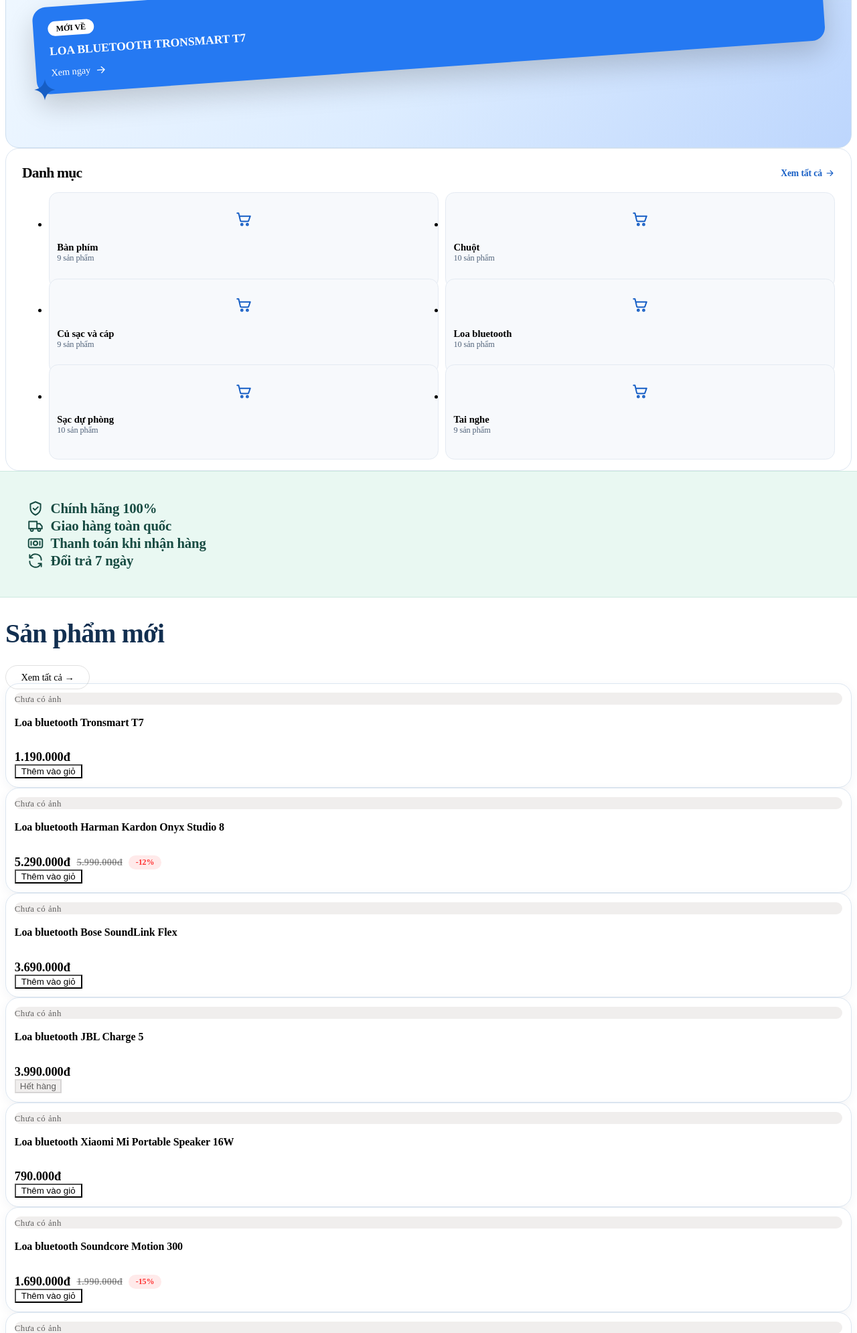
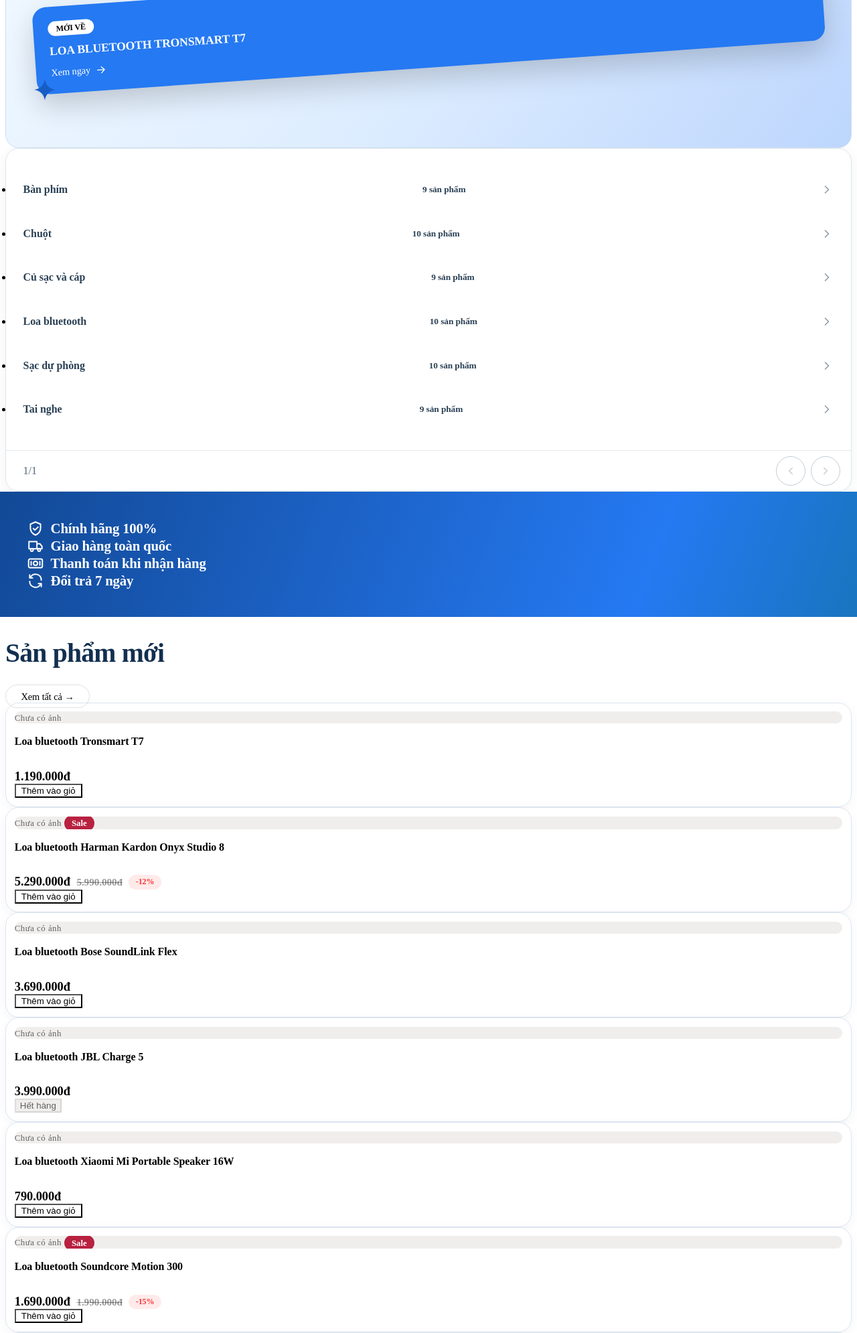
Before and after one commit to vietphubdp/cdtn2-10, a Laravel app: page / in a window 1280 px wide. Shown: the part 951-2941 px from the top of the page at 67% size. Run offline with Laravel 12, Linux system fonts and the light colour scheme; data comes from the database, SQL or seed files in the repository; style sheets or scripts are compiled from the project's sources; parts of the project's set-up code (start-up, migrations or seed data) failed here and were passed over.

Commit message:
feat(ui): hoàn thiện danh mục và nhãn khuyến mãi

```diff
--- a/app/Http/Controllers/HomeController.php
+++ b/app/Http/Controllers/HomeController.php
@@ -4,13 +4,14 @@ namespace App\Http\Controllers;
 
 use App\Models\Category;
 use App\Models\Product;
+use Illuminate\Http\Request;
 
 class HomeController extends Controller
 {
     /**
      * Trang chủ: SP mới, SP khuyến mãi (FR-03, T-08).
      */
-    public function index()
+    public function index(Request $request)
     {
         // Chỉ hiện SP đang bán (BR-02), mỗi khu tối đa 8 SP
         $newProducts = Product::active()->latest('id')->take(8)->get();
@@ -29,6 +30,11 @@ class HomeController extends Controller
             ->orderBy('name')
             ->get();
 
-        return view('shop.home', compact('newProducts', 'saleProducts', 'categories'));
+        $perPage = 6;
+        $categoryPages = max(1, (int) ceil($categories->count() / $perPage));
+        $categoryPage = min($categoryPages, max(1, $request->integer('danh-muc', 1)));
+        $visibleCategories = $categories->forPage($categoryPage, $perPage);
+
+        return view('shop.home', compact('newProducts', 'saleProducts', 'categories', 'visibleCategories', 'categoryPage', 'categoryPages'));
     }
 }
--- a/resources/css/app.css
+++ b/resources/css/app.css
@@ -10,6 +10,7 @@
 /* ---------- 1. Bảng màu & biến chung ---------- */
 :root {
     --ts-brand: #2579f2;
+    --ts-brand-gradient: linear-gradient(110deg, #124996, var(--ts-brand) 75%, #1875bf);
     --ts-brand-dark: #165ec5;
     --ts-brand-rgb: 37, 121, 242;
     --ts-ink: #17191e;
@@ -856,7 +857,7 @@ hr {
     margin-top: -5.5rem;
     padding: 2.25rem 2.5rem;
     border-radius: 20px;
-    background: linear-gradient(110deg, #124996, var(--ts-brand) 75%, #1875bf);
+    background: var(--ts-brand-gradient);
     color: #fff;
 }
 
@@ -1128,88 +1129,83 @@ hr {
 
 /* Khung danh mục cạnh banner */
 .category-box {
-    padding: clamp(1rem, 2vw, 1.5rem);
-    border: 1px solid #dce5f0;
-    border-radius: 20px;
     background: #fff;
-}
-
-.category-box-heading {
+    border: 1px solid #dce5eb;
+    border-radius: 1.25rem;
+    box-shadow: 0 5px 20px rgba(22, 52, 72, 0.06);
+    scroll-margin-top: 9rem;
+}
+
+.category-list { padding: 0.75rem 0.6rem; }
+
+@media (min-width: 992px) {
+    .category-box {
+        height: 100%;
+        display: flex;
+        flex-direction: column;
+    }
+
+    .category-list {
+        flex: 1;
+        display: flex;
+        flex-direction: column;
+        justify-content: space-around;
+    }
+}
+
+.category-row {
     display: flex;
     align-items: center;
     justify-content: space-between;
-    gap: 0.75rem;
-    margin-bottom: 1rem;
-}
-
-.category-box-heading h2 {
-    margin: 0;
-    font-size: 1.35rem;
-    font-weight: 750;
-    letter-spacing: -0.035em;
-}
-
-.category-box-heading a {
-    display: inline-flex;
+    gap: 1rem;
+    min-height: 3rem;
+    padding: 0.55rem 1rem;
+    border-radius: 0.7rem;
+    color: #2a4055;
+    font-weight: 600;
+}
+
+.category-row .icon {
+    flex-shrink: 0;
+    color: #8999a8;
+}
+
+.category-row:is(:hover, :focus-visible) {
+    background: #eff6ff;
+    color: var(--ts-brand-dark);
+}
+
+.category-pager {
+    display: flex;
     align-items: center;
-    gap: 0.25rem;
-    color: var(--ts-brand-dark);
-    font-size: 0.85rem;
-    font-weight: 600;
-}
-
-.category-grid {
-    display: grid;
-    grid-template-columns: repeat(2, minmax(0, 1fr));
-    gap: 0.65rem;
-}
-
-.category-tile {
-    height: 100%;
-    display: flex;
-    flex-direction: column;
-    padding: 0.7rem;
-    border: 1px solid #e4eaf2;
-    border-radius: 0.85rem;
-    background: #f7f9fc;
-    color: var(--ts-ink);
-    overflow-wrap: anywhere;
-}
-
-.category-tile-photo {
+    gap: 0.5rem;
+    border-top: 1px solid #e4e9ed;
+    padding: 0.5rem 1rem 0.5rem 1.6rem;
+    color: #526579;
+    font-variant-numeric: tabular-nums;
+}
+
+.category-pager > span { margin-right: auto; }
+
+.category-step {
     display: grid;
     place-items: center;
-    height: 3.4rem;
-    margin-bottom: 0.45rem;
+    width: 2.75rem;
+    height: 2.75rem;
+    border: 1px solid currentColor;
+    border-radius: 50%;
+    background: white;
     color: var(--ts-brand-dark);
 }
 
-.category-tile-photo img {
-    width: 100%;
-    height: 3.4rem;
-    object-fit: contain;
-    mix-blend-mode: multiply;
-    border-radius: 0.45rem;
-}
-
-.category-tile strong { font-size: 0.92rem; }
-.category-tile small { color: #52647b; font-size: 0.77rem; }
-
-.category-tile:is(:hover, :focus-visible) {
-    color: var(--ts-brand-dark);
-    background: #eef5ff;
-    border-color: var(--ts-brand);
-}
-
-@media (min-width: 576px) and (max-width: 991.98px) {
-    .category-grid { grid-template-columns: repeat(3, minmax(0, 1fr)); }
-}
+.category-step:nth-child(2) .icon { transform: rotate(180deg); }
+.category-step:disabled { color: #c4cdd4; }
+.category-step:is(a):hover { background: #eff6ff; }
 
 /* Dải xanh cam kết của shop */
 .promise-strip {
-    background-color: #e9f8f2;
-    border-block: 1px solid #cce9df;
-    color: #174b42;
+    background: var(--ts-brand-gradient);
+    color: #fff;
     padding: 1.6rem 0;
 }
 
@@ -1378,6 +1374,20 @@ hr {
 
 .product-card-img img {
     transition: transform 0.35s ease;
+}
+
+.ratio > .sale-badge {
+    inset: 0.6rem 0.6rem auto auto;
+    width: auto;
+    height: auto;
+    padding: 0.3rem 0.7rem;
+    border-radius: 2rem;
+    background: #b82140;
+    color: white;
+    font-size: 0.8rem;
+    font-weight: 700;
+    line-height: 1.3;
+    pointer-events: none;
 }
 
 .product-card:hover .product-card-img img {
--- a/resources/views/partials/product-card.blade.php
+++ b/resources/views/partials/product-card.blade.php
@@ -8,6 +8,9 @@
             <img src="{{ $product->image_url }}" alt="{{ $product->name }}" class="object-fit-cover" loading="lazy">
         @else
             <span class="d-flex align-items-center justify-content-center text-secondary small">Chưa có ảnh</span>
+        @endif
+        @if ($product->is_on_sale)
+            <span class="sale-badge">Sale</span>
         @endif
     </a>
 
--- a/resources/views/shop/home.blade.php
+++ b/resources/views/shop/home.blade.php
@@ -61,28 +61,37 @@
 
         {{-- Danh mục kèm số SP đang bán; bấm → /san-pham?category=<slug> --}}
         <div class="col-lg-4">
-            <section class="category-box" aria-labelledby="category-title">
-                <div class="category-box-heading">
-                    <h2 id="category-title">Danh mục</h2>
-                    <a href="{{ route('products.index') }}">Xem tất cả @include('partials.icon', ['name' => 'arrow-right', 'size' => 15])</a>
-                </div>
-                <ul class="category-grid list-unstyled mb-0">
-                    @foreach ($categories as $category)
+            <section id="danh-muc" class="category-box" aria-label="Danh mục sản phẩm">
+                <ul class="category-list list-unstyled mb-0">
+                    @forelse ($visibleCategories as $category)
                         <li>
-                            <a class="category-tile" href="{{ route('products.index', ['category' => $category->slug]) }}">
-                                <span class="category-tile-photo" aria-hidden="true">
-                                    @if ($imageUrl = $category->products->first()?->image_url)
-                                        <img src="{{ $imageUrl }}" alt="">
-                                    @else
-                                        @include('partials.icon', ['name' => 'cart', 'size' => 26])
-                                    @endif
-                                </span>
-                                <strong>{{ $category->name }}</strong>
-                                <small>{{ $category->products_count }} sản phẩm</small>
+                            <a class="category-row" href="{{ route('products.index', ['category' => $category->slug]) }}">
+                                <span class="text-truncate">{{ $category->name }}</span>
+                                <small class="visually-hidden">{{ $category->products_count }} sản phẩm</small>
+                                @include('partials.icon', ['name' => 'chevron-right', 'size' => 20])
                             </a>
                         </li>
-                    @endforeach
+                    @empty
+                        <li class="p-3 text-secondary">Chưa có danh mục.</li>
+                    @endforelse
                 </ul>
+                @if ($categories->isNotEmpty())
+                    <nav class="category-pager" aria-label="Phân trang danh mục">
+                        <span aria-label="Trang {{ $categoryPage }} trên {{ $categoryPages }}">{{ $categoryPage }}/{{ $categoryPages }}</span>
+                        @foreach ([-1 => 'Trang trước', 1 => 'Trang sau'] as $step => $label)
+                            @php($target = $categoryPage + $step)
+                            @if ($target >= 1 && $target <= $categoryPages)
+                                <a class="category-step" href="{{ route('home', ['danh-muc' => $target]) }}#danh-muc" aria-label="{{ $label }}">
+                                    @include('partials.icon', ['name' => 'chevron-right', 'size' => 18])
+                                </a>
+                            @else
+                                <button class="category-step" type="button" disabled aria-label="{{ $label }}">
+                                    @include('partials.icon', ['name' => 'chevron-right', 'size' => 18])
+                                </button>
+                            @endif
+                        @endforeach
+                    </nav>
+                @endif
             </section>
         </div>
     </div>
--- a/resources/views/shop/products/show.blade.php
+++ b/resources/views/shop/products/show.blade.php
@@ -10,6 +10,9 @@
                     <img src="{{ $product->image_url }}" alt="{{ $product->name }}" class="object-fit-cover">
                 @else
                     <span class="d-flex align-items-center justify-content-center text-secondary">Chưa có ảnh</span>
+                @endif
+                @if ($product->is_on_sale)
+                    <span class="sale-badge">Sale</span>
                 @endif
             </div>
         </div>
```
Also changed, not shown: tests/Feature/ProductBrowseTest.php (+16 -3 lines).
